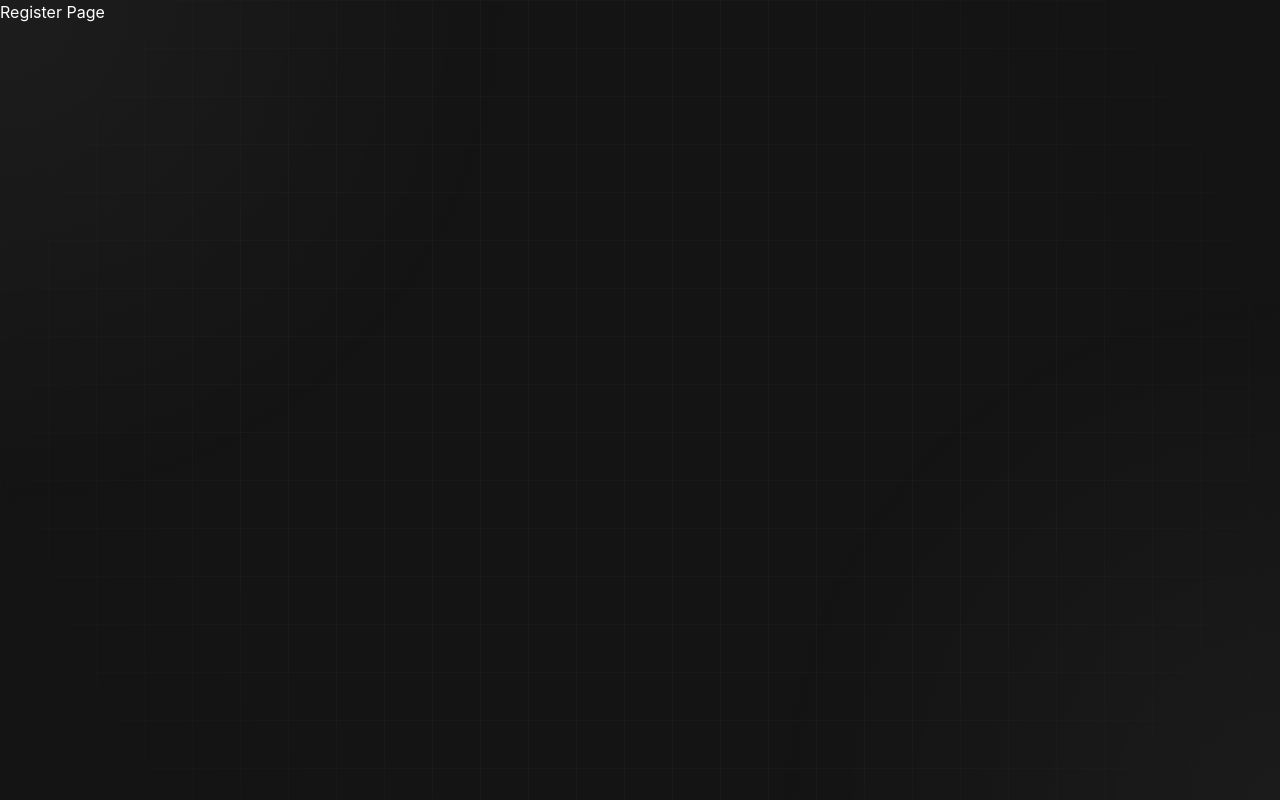
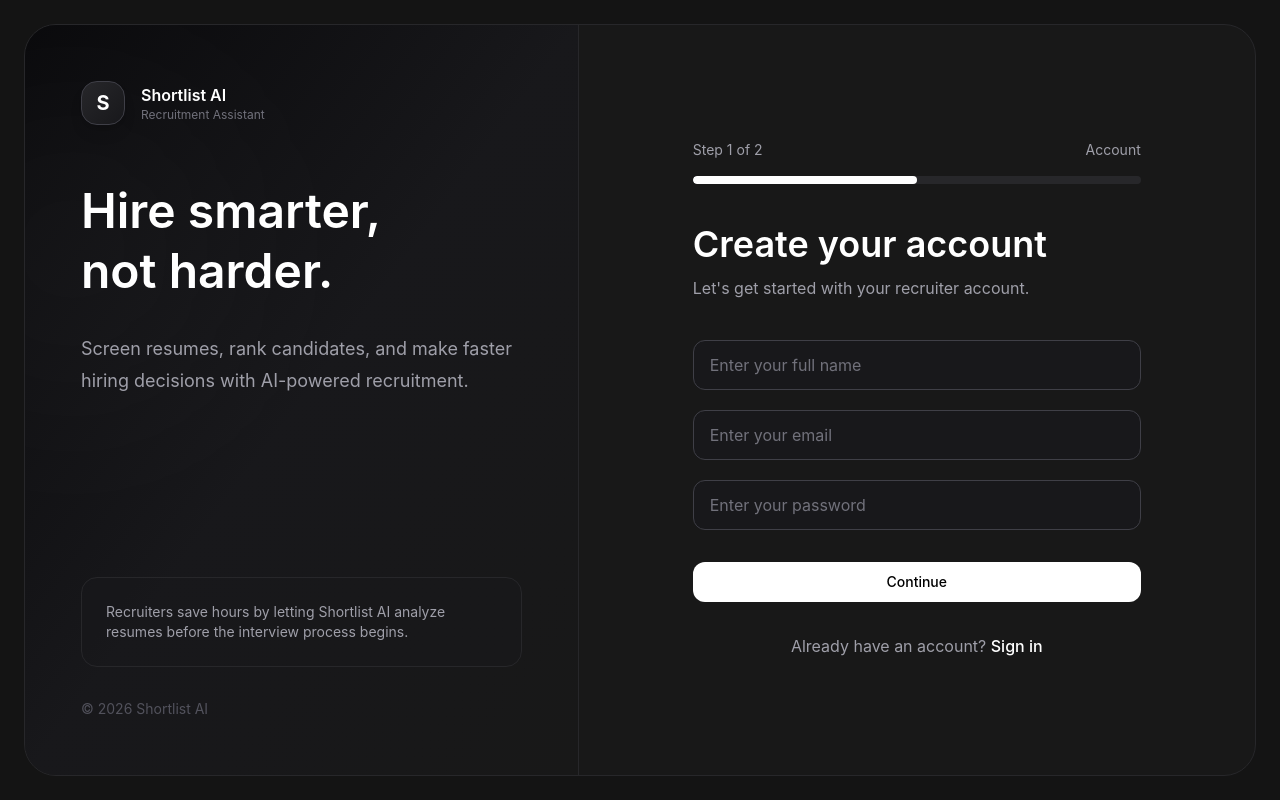
Before and after one commit to Harshit2722/ShortListAI, a React (Vite) app in the folder client/: page /register in a window 1280 px wide. Built offline with nearby package versions, Linux system fonts and the light colour scheme.

Commit message:
feat(navigation): integrate auth routes and update landing page CTA link

```diff
--- a/client/src/pages/landing/CTA.jsx
+++ b/client/src/pages/landing/CTA.jsx
@@ -27,7 +27,7 @@
 
         <div className="mt-12 flex flex-wrap justify-center gap-5">
 
-          <Link href="/register">
+          <Link to="/register">
             <Button className="flex items-center gap-2">
               Get Started
               <ArrowRight size={18} />
--- a/client/src/routes/AppRoutes.jsx
+++ b/client/src/routes/AppRoutes.jsx
@@ -1,13 +1,15 @@
 import { BrowserRouter,Routes,Route } from "react-router-dom";
 import Home from "../pages/landing/Home";
+import Login from "../pages/auth/Login";
+import Register from "../pages/auth/Register";
 
 function AppRoutes(){
     return (
         <BrowserRouter>
         <Routes>
             <Route path="/" element={<Home />} />
-            <Route path="/login" element={<h1>Login Page</h1>} />
-            <Route path="/register" element={<h1>Register Page</h1>} />
+            <Route path="/login" element={<Login/>} />
+            <Route path="/register" element={<Register/>} />
         </Routes>
         </BrowserRouter>
     )
```
